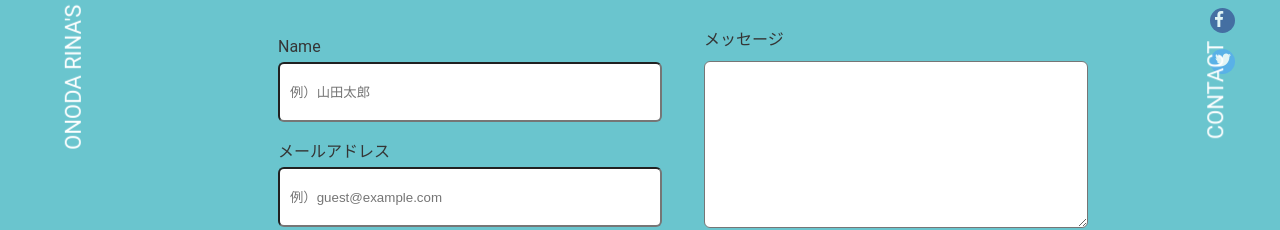
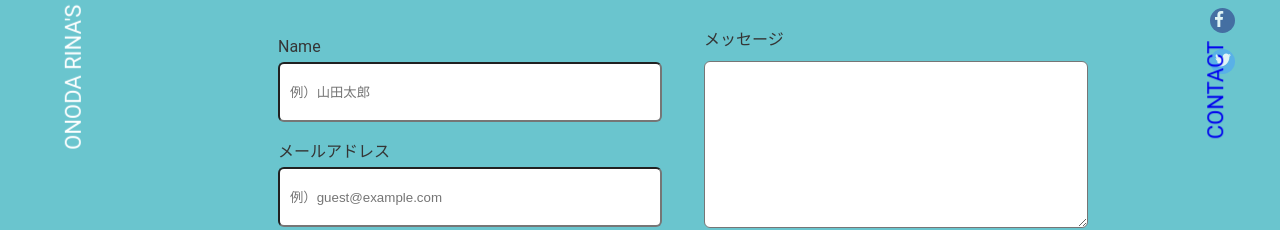
Before and after one commit to OosodaoO/onoda-rina, a plain HTML site: page help.html in a window 1280 px wide. Shown: the part 224-454 px from the top of the page. Drawn offline with nearby package versions, Linux system fonts and the light colour scheme.

Commit message:
Add files via upload

```diff
--- a/help.html
+++ b/help.html
@@ -3,7 +3,7 @@
         <meta charset="utf-8">
       <link href="https://use.fontawesome.com/releases/v5.6.1/css/all.css" rel="stylesheet">
         <tittle>ONODA RINA'S PORTFORIO</tittle>
-        <div class="contact-head">CONTACT</div>
+        <div class="contact-head"><a href="help.html">CONTACT</a></div>
         <meta name="description" content="Web・アプリのデザインを行っています。企画からデザイン・コーディングまでの一連の流れをこなすことが可能です。お気軽にお問い合わせください">
         <meta name="kyewords" content="Portforio,ポートフォリオ,Webサイト,スマホアプリ,アプリ,デザイン,イラスト,コーディング,ウェブ,制作">
         <meta name="format-detection" content="telephone=no,addr=no,emai=no">
```
